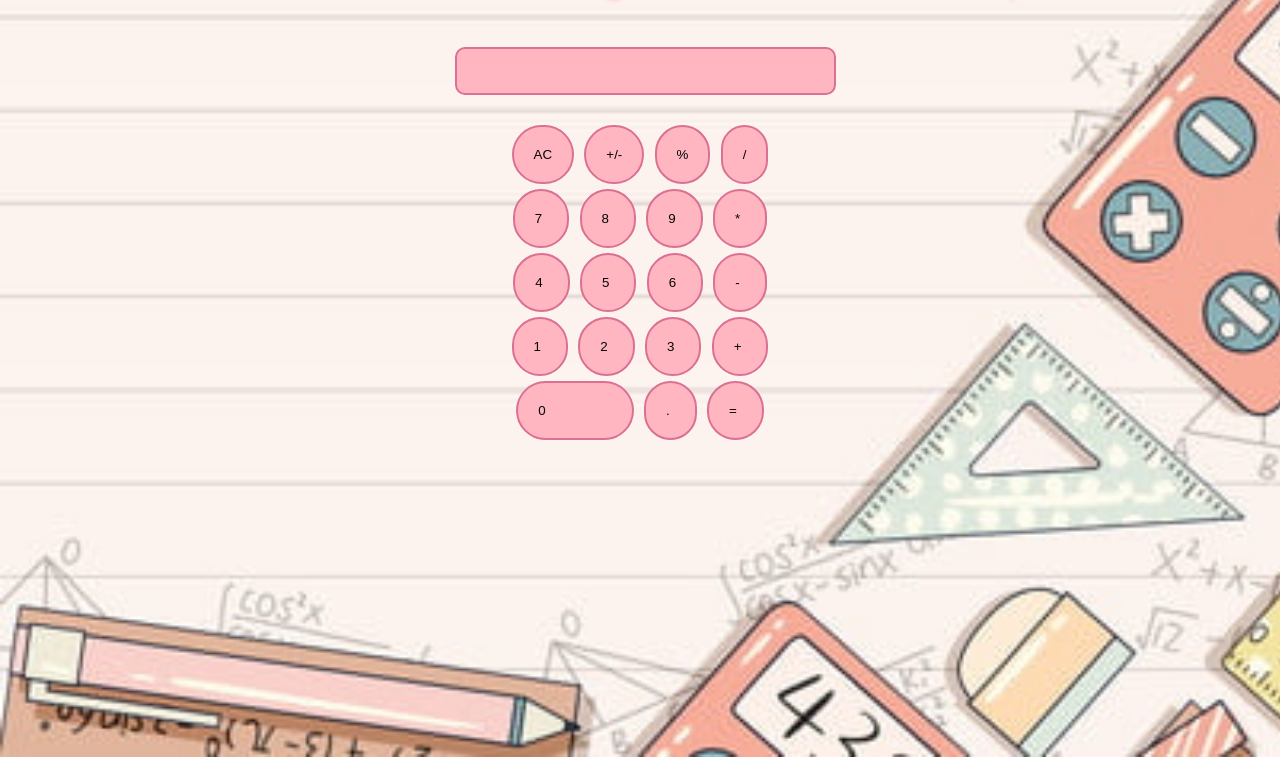
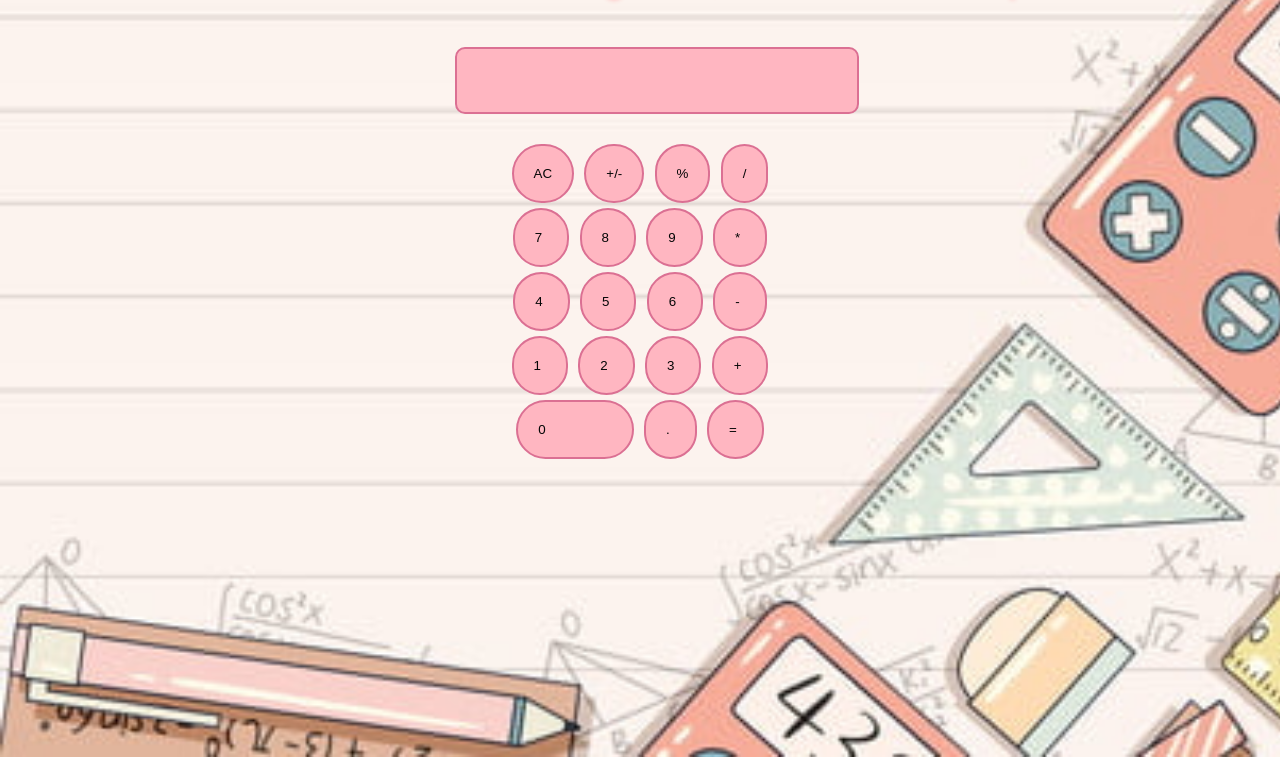
Before and after one commit to pathak-arpita/Project---Create-Calculator, a plain HTML site: page index.html in a window 1280 px wide. Shown: the part 72-829 px from the top of the page. Drawn offline with Linux system fonts and the light colour scheme; a web font is replaced by a local one.

Commit message:
initial commit

```diff
--- a/calculator.js
+++ b/calculator.js
@@ -8,7 +8,7 @@ Array.from(buttons).forEach((numbers) => {
         }
 
         else if (e.target.innerHTML == 'AC') {
-            str = " ";
+            str = "  ";
             document.querySelector('input').value = str;
         }
 
--- a/style.css
+++ b/style.css
@@ -49,7 +49,9 @@ body {
     background-color: #FFB6C1;
     border-radius: 10px;
     font-size: 20px;
-
+    /* text-align: center; */
+    padding-top: 20px;
+    padding-left: 25px;
 }
 
 
```
